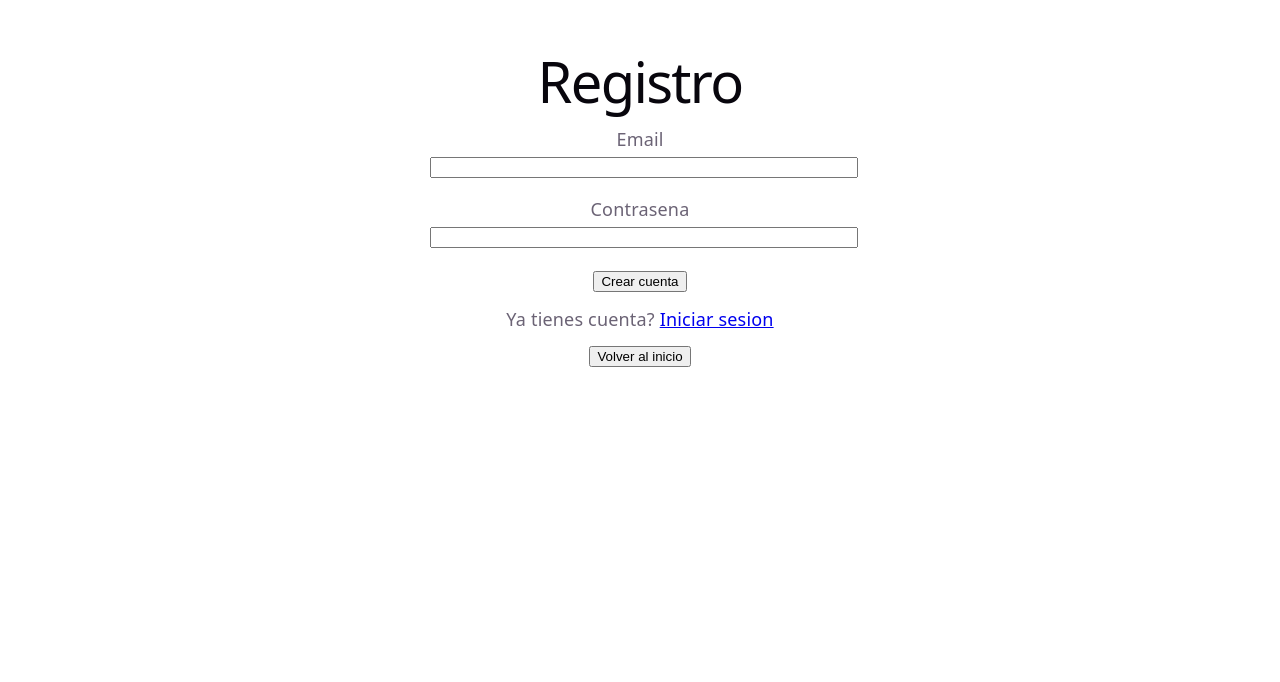
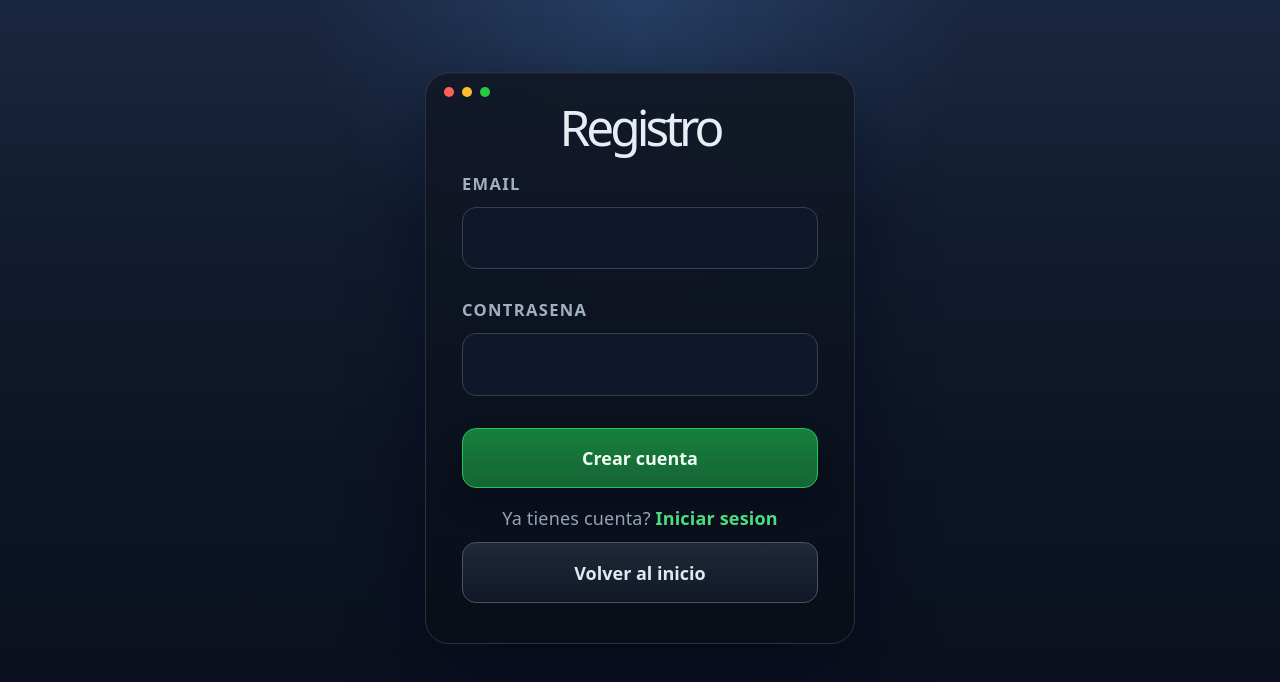
Before and after one commit to ibai3141/Codle, a React app in the folder frontend/: page /register in a window 1280 px wide. Shown: the top 682 px of the page. Built offline with nearby package versions, Linux system fonts and the light colour scheme; no server answers; the HTML template or start-up script is replaced by a standard one.

Commit message:
estilos provisionales

```diff
--- a/frontend/pages/Login.css
+++ b/frontend/pages/Login.css
@@ -1,21 +1,167 @@
 .login-page {
-  max-width: 420px;
-  margin: 2rem auto;
+  width: min(100%, 430px);
+  margin: 4rem auto;
+  padding: 2.25rem 2rem;
+  box-sizing: border-box;
+  border: 1px solid #2a3240;
+  border-radius: 24px;
+  background:
+    linear-gradient(180deg, rgba(15, 23, 42, 0.97), rgba(10, 15, 27, 0.98)),
+    radial-gradient(circle at top left, rgba(59, 130, 246, 0.16), transparent 30%);
+  box-shadow:
+    0 28px 70px rgba(2, 6, 23, 0.55),
+    inset 0 1px 0 rgba(148, 163, 184, 0.08);
+  text-align: left;
+  position: relative;
+}
+
+.login-page::before {
+  content: "";
+  position: absolute;
+  top: 14px;
+  left: 18px;
+  width: 10px;
+  height: 10px;
+  border-radius: 50%;
+  background: #ff5f56;
+  box-shadow:
+    18px 0 0 #ffbd2e,
+    36px 0 0 #27c93f;
+}
+
+.login-page h1 {
+  margin: 0 0 1.75rem;
+  font-size: 2.75rem;
+  letter-spacing: -0.08em;
+  text-align: center;
+  color: #e6edf3;
+}
+
+.login-page form {
+  display: flex;
+  flex-direction: column;
+  gap: 0.55rem;
+}
+
+.login-page label {
+  font-size: 0.92rem;
+  font-weight: 600;
+  color: #9fb0c3;
+  text-transform: uppercase;
+  letter-spacing: 0.08em;
 }
 
 .login-input {
   width: 100%;
   margin-bottom: 1rem;
+  padding: 0.95rem 1rem;
+  box-sizing: border-box;
+  border: 1px solid #334155;
+  border-radius: 14px;
+  background: #0f172a;
+  color: #e2e8f0;
+  font: inherit;
+  transition:
+    border-color 0.2s ease,
+    box-shadow 0.2s ease,
+    transform 0.2s ease;
+}
+
+.login-input::placeholder {
+  color: #64748b;
+}
+
+.login-input:focus {
+  outline: none;
+  border-color: #3b82f6;
+  box-shadow: 0 0 0 4px rgba(59, 130, 246, 0.14);
+  transform: translateY(-1px);
+}
+
+.login-page button {
+  min-height: 3rem;
+  padding: 0.9rem 1.1rem;
+  border-radius: 14px;
+  font: inherit;
+  font-weight: 700;
+  cursor: pointer;
+  transition:
+    transform 0.18s ease,
+    box-shadow 0.18s ease,
+    opacity 0.18s ease,
+    border-color 0.18s ease;
+}
+
+.login-page button[type="submit"] {
+  margin-top: 0.25rem;
+  border: 1px solid #3b82f6;
+  background: linear-gradient(180deg, #1d4ed8, #1e3a8a);
+  color: #eff6ff;
+  box-shadow: 0 14px 24px rgba(2, 6, 23, 0.34);
+}
+
+.login-page button[type="button"] {
+  width: 100%;
+  border: 1px solid #475569;
+  background: linear-gradient(180deg, #1f2937, #111827);
+  color: #e2e8f0;
+}
+
+.login-page button:hover:not(:disabled) {
+  transform: translateY(-1px);
+}
+
+.login-page button[type="submit"]:hover:not(:disabled) {
+  border-color: #60a5fa;
+  box-shadow: 0 18px 28px rgba(2, 6, 23, 0.42);
+}
+
+.login-page button[type="button"]:hover:not(:disabled) {
+  border-color: #64748b;
+}
+
+.login-page button:disabled {
+  cursor: not-allowed;
+  opacity: 0.72;
 }
 
 .login-back {
-  margin-top: 0.75rem;
+  margin-top: 0.85rem;
+}
+
+.login-back a {
+  text-decoration: none;
+}
+
+.login-error,
+.login-success {
+  margin-top: 1rem;
+  padding: 0.85rem 1rem;
+  border-radius: 12px;
+  font-size: 0.95rem;
+  text-align: center;
 }
 
 .login-error {
-  color: crimson;
+  color: #fecaca;
+  background: rgba(127, 29, 29, 0.32);
+  border: 1px solid rgba(248, 113, 113, 0.24);
 }
 
 .login-success {
-  color: green;
+  color: #bbf7d0;
+  background: rgba(20, 83, 45, 0.32);
+  border: 1px solid rgba(74, 222, 128, 0.2);
 }
+
+@media (max-width: 640px) {
+  .login-page {
+    margin: 1.5rem 1rem;
+    padding: 1.6rem 1.15rem;
+    border-radius: 20px;
+  }
+
+  .login-page h1 {
+    font-size: 2.2rem;
+  }
+}
--- a/frontend/pages/Register.css
+++ b/frontend/pages/Register.css
@@ -1,25 +1,179 @@
 .register-page {
-  max-width: 420px;
-  margin: 2rem auto;
+  width: min(100%, 430px);
+  margin: 4rem auto;
+  padding: 2.25rem 2rem;
+  box-sizing: border-box;
+  border: 1px solid #2a3240;
+  border-radius: 24px;
+  background:
+    linear-gradient(180deg, rgba(17, 24, 39, 0.97), rgba(9, 14, 24, 0.98)),
+    radial-gradient(circle at top right, rgba(34, 197, 94, 0.14), transparent 30%);
+  box-shadow:
+    0 28px 70px rgba(2, 6, 23, 0.55),
+    inset 0 1px 0 rgba(148, 163, 184, 0.08);
+  text-align: left;
+  position: relative;
+}
+
+.register-page::before {
+  content: "";
+  position: absolute;
+  top: 14px;
+  left: 18px;
+  width: 10px;
+  height: 10px;
+  border-radius: 50%;
+  background: #ff5f56;
+  box-shadow:
+    18px 0 0 #ffbd2e,
+    36px 0 0 #27c93f;
+}
+
+.register-page h1 {
+  margin: 0 0 1.75rem;
+  font-size: 2.75rem;
+  letter-spacing: -0.08em;
+  text-align: center;
+  color: #e6edf3;
+}
+
+.register-page form {
+  display: flex;
+  flex-direction: column;
+  gap: 0.55rem;
+}
+
+.register-page label {
+  font-size: 0.92rem;
+  font-weight: 600;
+  color: #9fb0c3;
+  text-transform: uppercase;
+  letter-spacing: 0.08em;
 }
 
 .register-input {
   width: 100%;
   margin-bottom: 1rem;
+  padding: 0.95rem 1rem;
+  box-sizing: border-box;
+  border: 1px solid #334155;
+  border-radius: 14px;
+  background: #0f172a;
+  color: #e2e8f0;
+  font: inherit;
+  transition:
+    border-color 0.2s ease,
+    box-shadow 0.2s ease,
+    transform 0.2s ease;
+}
+
+.register-input::placeholder {
+  color: #64748b;
+}
+
+.register-input:focus {
+  outline: none;
+  border-color: #22c55e;
+  box-shadow: 0 0 0 4px rgba(34, 197, 94, 0.14);
+  transform: translateY(-1px);
+}
+
+.register-page button {
+  min-height: 3rem;
+  padding: 0.9rem 1.1rem;
+  border-radius: 14px;
+  font: inherit;
+  font-weight: 700;
+  cursor: pointer;
+  transition:
+    transform 0.18s ease,
+    box-shadow 0.18s ease,
+    opacity 0.18s ease,
+    border-color 0.18s ease;
+}
+
+.register-page button[type="submit"] {
+  margin-top: 0.25rem;
+  border: 1px solid #22c55e;
+  background: linear-gradient(180deg, #15803d, #166534);
+  color: #f0fdf4;
+  box-shadow: 0 14px 24px rgba(2, 6, 23, 0.34);
+}
+
+.register-page button[type="button"] {
+  width: 100%;
+  border: 1px solid #475569;
+  background: linear-gradient(180deg, #1f2937, #111827);
+  color: #e2e8f0;
+}
+
+.register-page button:hover:not(:disabled) {
+  transform: translateY(-1px);
+}
+
+.register-page button[type="submit"]:hover:not(:disabled) {
+  border-color: #4ade80;
+  box-shadow: 0 18px 28px rgba(2, 6, 23, 0.42);
+}
+
+.register-page button[type="button"]:hover:not(:disabled) {
+  border-color: #64748b;
+}
+
+.register-page button:disabled {
+  cursor: not-allowed;
+  opacity: 0.72;
 }
 
 .register-login-link {
-  margin-top: 0.75rem;
+  margin-top: 0.95rem;
+  text-align: center;
+  color: #94a3b8;
+}
+
+.register-login-link a {
+  color: #4ade80;
+  font-weight: 700;
+  text-decoration: none;
 }
 
 .register-back {
-  margin-top: 0.5rem;
+  margin-top: 0.6rem;
+}
+
+.register-back a {
+  text-decoration: none;
+}
+
+.register-error,
+.register-success {
+  margin-top: 1rem;
+  padding: 0.85rem 1rem;
+  border-radius: 12px;
+  font-size: 0.95rem;
+  text-align: center;
 }
 
 .register-error {
-  color: crimson;
+  color: #fecaca;
+  background: rgba(127, 29, 29, 0.32);
+  border: 1px solid rgba(248, 113, 113, 0.24);
 }
 
 .register-success {
-  color: green;
+  color: #bbf7d0;
+  background: rgba(20, 83, 45, 0.32);
+  border: 1px solid rgba(74, 222, 128, 0.2);
 }
+
+@media (max-width: 640px) {
+  .register-page {
+    margin: 1.5rem 1rem;
+    padding: 1.6rem 1.15rem;
+    border-radius: 20px;
+  }
+
+  .register-page h1 {
+    font-size: 2.2rem;
+  }
+}
--- a/frontend/src/AppPage.css
+++ b/frontend/src/AppPage.css
@@ -1,10 +1,101 @@
 .auth-home {
-  max-width: 500px;
-  margin: 2rem auto;
+  width: min(100%, 500px);
+  margin: 4rem auto;
+  padding: 2.5rem 2rem;
+  box-sizing: border-box;
+  border: 1px solid #2a3240;
+  border-radius: 26px;
+  background:
+    linear-gradient(180deg, rgba(15, 23, 42, 0.97), rgba(9, 13, 23, 0.98)),
+    radial-gradient(circle at top left, rgba(59, 130, 246, 0.12), transparent 30%),
+    radial-gradient(circle at bottom right, rgba(16, 185, 129, 0.1), transparent 34%);
+  box-shadow:
+    0 28px 70px rgba(2, 6, 23, 0.58),
+    inset 0 1px 0 rgba(148, 163, 184, 0.08);
+  position: relative;
+}
+
+.auth-home::before {
+  content: "";
+  position: absolute;
+  top: 14px;
+  left: 18px;
+  width: 10px;
+  height: 10px;
+  border-radius: 50%;
+  background: #ff5f56;
+  box-shadow:
+    18px 0 0 #ffbd2e,
+    36px 0 0 #27c93f;
+}
+
+.auth-home h1 {
+  margin: 0 0 1.8rem;
+  font-size: 3rem;
+  letter-spacing: -0.08em;
+  color: #e6edf3;
 }
 
 .auth-home-actions {
   display: flex;
   flex-direction: column;
-  gap: 0.75rem;
+  gap: 0.85rem;
 }
+
+.auth-home-actions a {
+  text-decoration: none;
+}
+
+.auth-home-actions button {
+  width: 100%;
+  min-height: 3.15rem;
+  padding: 0.95rem 1.15rem;
+  border-radius: 14px;
+  font: inherit;
+  font-weight: 700;
+  cursor: pointer;
+  transition:
+    transform 0.18s ease,
+    box-shadow 0.18s ease,
+    border-color 0.18s ease;
+}
+
+.auth-home-actions a:first-child button {
+  border: 1px solid #3b82f6;
+  background: linear-gradient(180deg, #1d4ed8, #1e3a8a);
+  color: #eff6ff;
+  box-shadow: 0 14px 24px rgba(2, 6, 23, 0.34);
+}
+
+.auth-home-actions a:last-child button {
+  border: 1px solid #22c55e;
+  background: linear-gradient(180deg, #15803d, #166534);
+  color: #f0fdf4;
+  box-shadow: 0 14px 24px rgba(2, 6, 23, 0.34);
+}
+
+.auth-home-actions button:hover {
+  transform: translateY(-1px);
+}
+
+.auth-home-actions a:first-child button:hover {
+  border-color: #60a5fa;
+  box-shadow: 0 18px 28px rgba(2, 6, 23, 0.42);
+}
+
+.auth-home-actions a:last-child button:hover {
+  border-color: #4ade80;
+  box-shadow: 0 18px 28px rgba(2, 6, 23, 0.42);
+}
+
+@media (max-width: 640px) {
+  .auth-home {
+    margin: 1.5rem 1rem;
+    padding: 1.7rem 1.2rem;
+    border-radius: 20px;
+  }
+
+  .auth-home h1 {
+    font-size: 2.3rem;
+  }
+}
--- a/frontend/src/index.css
+++ b/frontend/src/index.css
@@ -52,6 +52,10 @@
 
 body {
   margin: 0;
+  min-height: 100vh;
+  background:
+    radial-gradient(circle at top, rgba(88, 166, 255, 0.18), transparent 32%),
+    linear-gradient(180deg, #1a2740 0%, #121c2f 28%, #0d1424 58%, #090f1b 100%);
 }
 
 #root {
```
